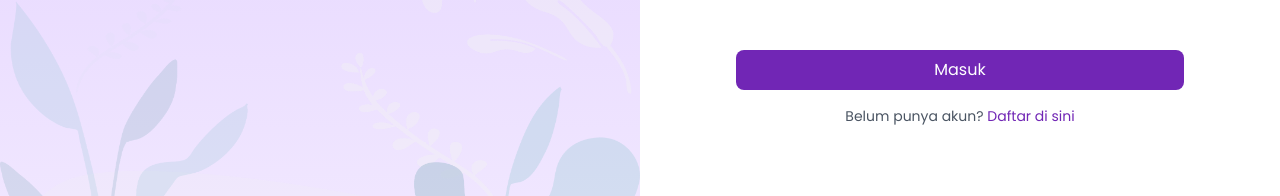
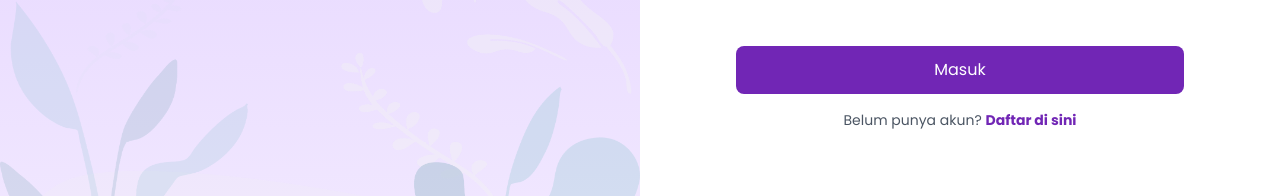
Before and after one commit to Final-Project-Team12/FE-FINAL_PROJECT-TEAM_12, a React (Vite) app: page /login in a window 1280 px wide. Shown: the part 450-646 px from the top of the page. Built offline with nearby package versions, Linux system fonts and the light colour scheme; no server answers.

Commit message:
feat: use Link for navigation to register page to prevent reload

```diff
--- a/src/components/UI/LoginForm.jsx
+++ b/src/components/UI/LoginForm.jsx
@@ -2,6 +2,7 @@ import { useForm } from 'react-hook-form';
 import Button from '../Elements/Buttons/Button';
 import InputField from '../Elements/InputField/InputField';
 import { useAuth } from '../../hooks/useAuth';
+import { Link } from 'react-router-dom';
 
 const LoginForm = () => {
   const { login, loading, error } = useAuth();
@@ -76,15 +77,18 @@ const LoginForm = () => {
           </div>
 
           <div className="mt-6">
-            <Button type="submit" disabled={loading}>
+            <Button className="h-[48px]" type="submit" disabled={loading}>
               {loading ? 'Loading...' : 'Masuk'}
             </Button>
 
             <p className="text-center text-sm text-gray-600 mt-4">
               Belum punya akun?{' '}
-              <a href="/register" className="text-[#7126B5] hover:underline">
+              <Link
+                to="/register"
+                className="text-[#7126B5] hover:underline font-bold"
+              >
                 Daftar di sini
-              </a>
+              </Link>
             </p>
           </div>
         </form>
```
